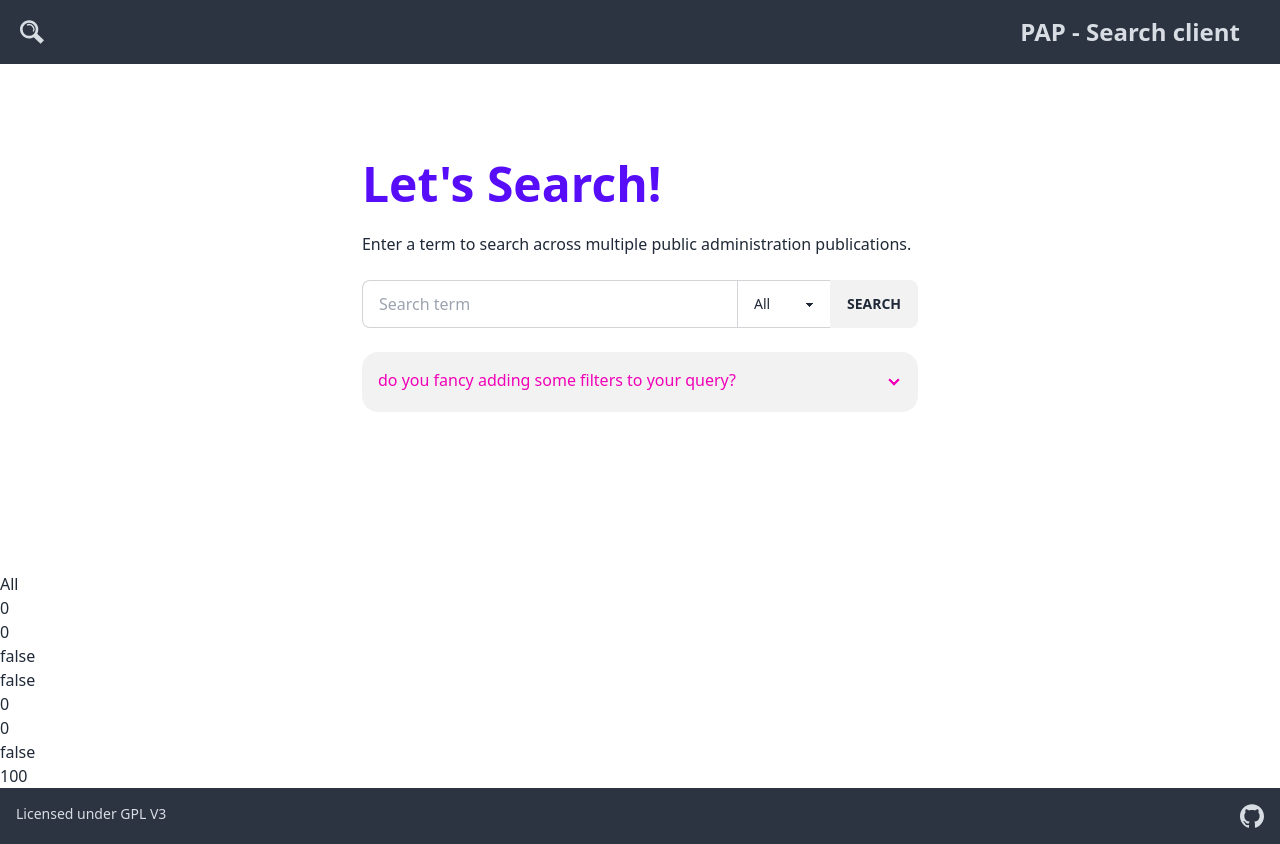
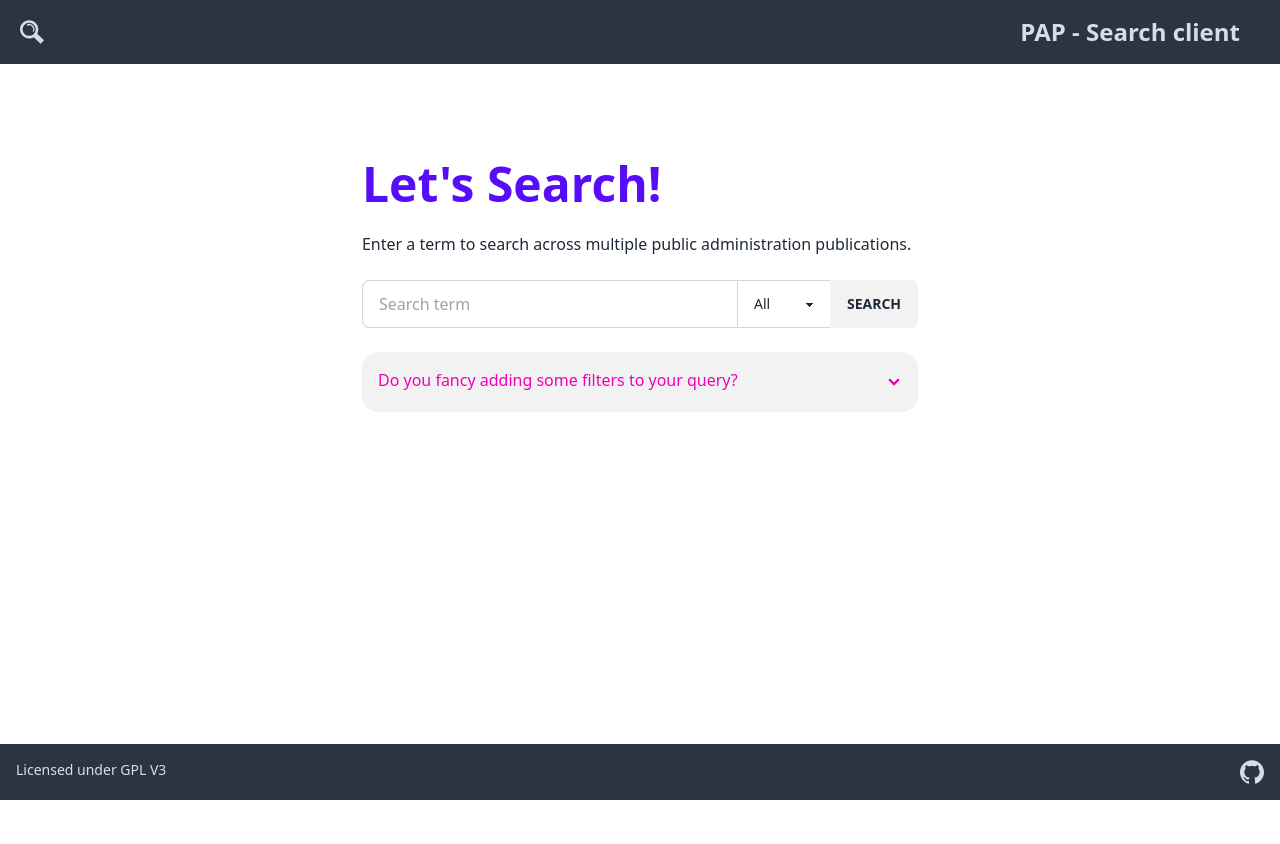
Before and after one commit to pablomarino/pap-search-client, an Angular app: page / in a window 1280 px wide. After the commit the page ends 800 px from the top, so only its background shows below. Built offline with nearby package versions, Linux system fonts and the light colour scheme.

Commit message:
Modifies Build Query

```diff
--- a/src/app/searchbox/searchbox.component.html
+++ b/src/app/searchbox/searchbox.component.html
@@ -29,10 +29,11 @@
 
     <!-- Filtros -->
     <div class="mt-6 collapse collapse-arrow bg-base-200">
-      <input type="checkbox" class="peer" />
+      <input name="collapse_main" type="checkbox" class="peer" [(ngModel)]="collapse_main_status"/>
+
       <div class="collapse-title text-secondary font">
         <div>
-          <p>do you fancy adding some filters to your query?</p>
+          <p>Do you fancy adding some filters to your query?</p>
         </div>
       </div>
       <div class="collapse-content">
@@ -43,9 +44,8 @@
           <!-- Issue -->
 
           <div class="collapse py-2">
-            <input type="checkbox" class="peer" />
-            <div
-              class="collapse-title bg-neutral-100  text-gray-400 peer-checked:bg-neutral-100 peer-checked:text-primary">
+            <input name="collapse_issue" type="checkbox" class="peer"  [(ngModel)]="collapse_issue_status"/>
+            <div  class="collapse-title bg-neutral-100  text-gray-400 peer-checked:bg-neutral-100 peer-checked:text-primary">
               Filter by Issue
             </div>
             <div class="collapse-content bg-neutral-100 text-black peer-checked:bg-neutral-100 peer-checked:text-black">
@@ -77,7 +77,7 @@
 
 
           <div class="collapse  py-2">
-            <input type="checkbox" class="peer" />
+            <input name="collapse_date" type="checkbox" class="peer"  [(ngModel)]="collapse_date_status"/>
             <div
               class="collapse-title bg-neutral-100  text-gray-400 peer-checked:bg-neutral-100 peer-checked:text-primary">
               Filter by date
@@ -111,7 +111,7 @@
 
           <!-- Page -->
           <div class="collapse  py-2">
-            <input type="checkbox" class="peer" />
+            <input name="collapse_page" type="checkbox" class="peer" [(ngModel)]="collapse_page_status"/>
             <div
               class="collapse-title bg-neutral-100  text-gray-400 peer-checked:bg-neutral-100 peer-checked:text-primary">
               Filter by page
@@ -143,7 +143,7 @@
           <hr>
           <!-- Ranking -->
           <div class="collapse  py-2">
-            <input type="checkbox" class="peer" />
+            <input name="collapse_ranking" type="checkbox" class="peer"  [(ngModel)]="collapse_ranking_status"/>
             <div
               class="collapse-title bg-neutral-100  text-gray-400 peer-checked:bg-neutral-100 peer-checked:text-primary">
               Filter by ranking
@@ -224,18 +224,3 @@
   <button class="join-item btn" *ngFor="let page of pages" (click)="goToPage(page)"
     [ngClass]="{ 'btn-active': page === currentPage }">{{page}}</button>
 </div>
-
-
-
-
-<p>{{selectedDocumentType}}</p>
-<p>{{start_issue_value}}</p>
-<p>{{end_issue_value}}</p>
-<p>{{filter_issue_by_range}}</p>
-<p>{{start_date_value}}</p>
-<p>{{end_date_value}}</p>
-<p>{{filter_date_by_range}}</p>
-<p>{{start_page_value}}</p>
-<p>{{end_page_value}}</p>
-<p>{{filter_page_by_range}}</p>
-<p>{{ranking_value}}</p>
--- a/src/app/searchbox/searchbox.component.ts
+++ b/src/app/searchbox/searchbox.component.ts
@@ -18,7 +18,8 @@ export class SearchboxComponent {
   loading: boolean = false;
 
   // Document select
-  documentTypes: string[] = ["All", "BOE", "BOPA", "DOGA"];
+  searchTerm: string = "";
+  documentTypes: string[] = ["All", "BOE", "DOGA"];
   selectedDocumentType: string = "All";
 
   // Alert
@@ -29,23 +30,28 @@ export class SearchboxComponent {
   search_none_message: string = "No se han encontrado resultados para la búsqueda realizada."
   search_success_message: string = "";// = "Se han encontrado {{}} resultados para la búsqueda realizada."
 
+  collapse_main_status: boolean = false;
   // Filter issue
   start_issue_value: number = 0;
   end_issue_value: number = 0;
   filter_issue_by_range: boolean = false;
+  collapse_issue_status: boolean = false;
 
   // Filter DATE
   start_date_value: string = '';
   end_date_value: string = '';
   filter_date_by_range: boolean = false;
+  collapse_date_status: boolean = false;
 
   // Filter page
   start_page_value: number = 0;
   end_page_value: number = 0;
   filter_page_by_range: boolean = false;
+  collapse_page_status: boolean = false;
 
   // Filter Ranking
   ranking_value: number = 100;
+  collapse_ranking_status: boolean = false;
 
   // Pagination
   pagedResults: any[] | undefined; // Results for the current page
@@ -56,8 +62,130 @@ export class SearchboxComponent {
 
   constructor(private elasticService: ElasticService) { }
 
+
+  buildQuery():string {
+
+    let searchterm_string = '';
+    let searchissue_string = '';
+    let searchdate_string = '';
+    let searchpage_string = '';
+
+    // Search Term
+    if(this.searchTerm.trim() === '' && this.collapse_main_status && (this.collapse_issue_status || this.collapse_date_status || this.collapse_page_status)){
+      // If no search term is entered, but filters are used, I use 'match_all' to filter all results
+      searchterm_string = '{ "match_all": { } }';
+    }else{
+      searchterm_string = `{ "match": { "announcement_summary": "${this.searchTerm}" } }`
+    }
+
+    // Search Filters
+    if(this.collapse_main_status){
+
+      if(this.collapse_issue_status){
+        // está activo el filtro por numero de boletin
+
+        if(this.filter_issue_by_range){
+          // se añade filtro para rango de numeros
+          searchissue_string=`{ "range": { "document_number": { "gte": ${this.start_issue_value}, "lte": ${this.end_issue_value} } } },`
+        }else{
+          // se añade filtro para numero exacto
+          searchissue_string=`{ "term": { "document_number": ${this.start_issue_value} } },`
+        }
+      }else{
+        // no está activo el filtro por numero de boletin
+        searchissue_string='';
+      }
+
+      if(this.collapse_date_status){
+        // esta activo el filtro por fecha
+        if(this.filter_date_by_range){
+          // se añade filtro para rango de fechas
+          searchdate_string=`{ "range": { "publication_date": { "gte": "${this.start_date_value}T00:00:00.000000Z", "lte": "${this.end_date_value}T00:00:00.000000Z" } } },`
+        }else{
+          // se añade filtro para fecha exacta
+          searchdate_string=`{ "term": { "publication_date": "${this.start_date_value}T00:00:00.000000Z" } },`
+        }
+      }else{
+        // no está activo el filtro por fecha
+        searchdate_string='';
+      }
+
+      if(this.collapse_page_status){
+        // esta activo el filtro por pagina
+        if(this.filter_page_by_range){
+          // se añade filtro para rango de paginas
+          searchpage_string=`{ "range": { "document_page": { "gte": ${this.start_page_value}, "lte": ${this.end_page_value} } } },`
+        }else{
+          // se añade filtro para pagina exacta
+          searchpage_string=`{ "term": { "document_page": ${this.start_page_value} } },`
+        }
+      }else{
+        // no está activo el filtro por pagina
+        searchpage_string='';
+      }
+    }
+
+
+
+    const query: string = `{
+      "query": {
+        "bool": {
+          "must": [
+            ${searchissue_string}
+            ${searchdate_string}
+            ${searchpage_string}
+            ${searchterm_string}
+          ],
+          "must_not": [],
+          "should": []
+        }
+      },
+      "from": 0,
+      "size": 500,
+      "sort": [],
+      "aggs": {}
+    }`
+    return query;
+
+    /*
+    let query_start:string = `{ "query": { "match": { "announcement_summary": "${this.searchTerm}" } } ` ;
+    let query_end:string = '}';
+
+    if(this.collapse_main_status){
+      query_start += ', "filter": {';
+      query_end = '}'+query_end;
+      if(this.collapse_issue_status){
+        if(this.filter_issue_by_range){
+          // se añade filtro para rango de numeros
+          query_start += `"range": { "announcement_issue": { "gte": "${this.start_issue_value}", "lte": "${this.end_issue_value}" } }`;
+        }else{
+          // se añade filtro para numero exacto
+        }
+      }else if(this.collapse_date_status){
+        if(this.filter_date_by_range){
+          // se añade filtro para rango de fechas
+        }else{
+          // se añade filtro para fecha exacta
+
+        }
+      }else if(this.collapse_page_status){
+        if(this.filter_page_by_range){
+          // se añade filtro para rango de paginas
+        }else{
+          // se añade filtro para pagina exacta
+        }
+      }else if(this.collapse_ranking_status){
+      }
+    }
+    return query_start+query_end;
+
+   return `{"query":{"match_all":{}}}`;
+   */
+  }
+
   search(formData: any) {
-    console.log('Realizando búsqueda con los siguientes parámetros:', formData.searchTerm, formData.documentType);
+
+
     // loading
     this.loading = true;
     // Alerts
@@ -67,7 +195,13 @@ export class SearchboxComponent {
     // pagination
     this.currentPage = 1;
 
-    this.query = { "query": { "match": { "announcement_summary": formData.searchTerm } } }
+
+    this.searchTerm = formData.searchTerm;
+    this.selectedDocumentType = formData.selectedDocumentType;
+
+    this.query = this.buildQuery()//{ "query": { "match": { "announcement_summary": formData.searchTerm } } }
+
+    console.log("QUERY: ", this.query);
 
     this.elasticService.search(this.query)
       .pipe(
@@ -159,4 +293,5 @@ export class SearchboxComponent {
   check_page_ranking(e:any){
     console.log(e);
   }
+
 }
```
Also changed, not shown: 1 other file (tests, documents, lock files or other folders).
